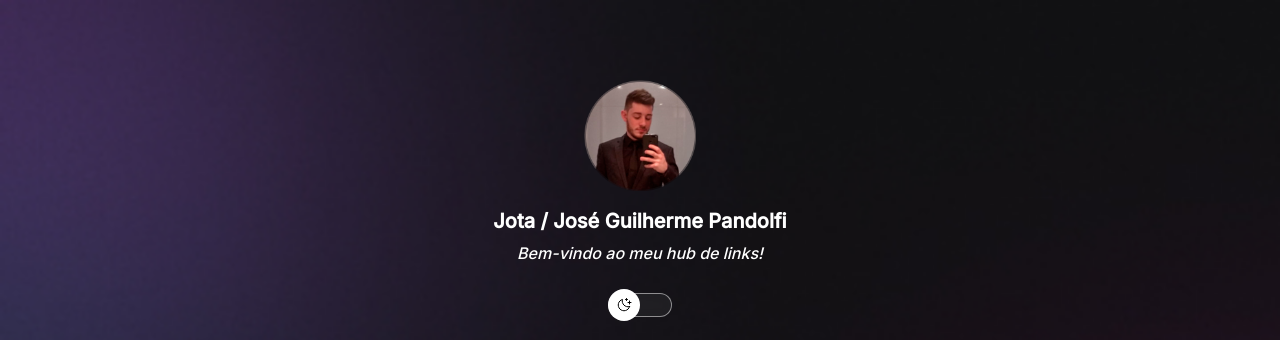
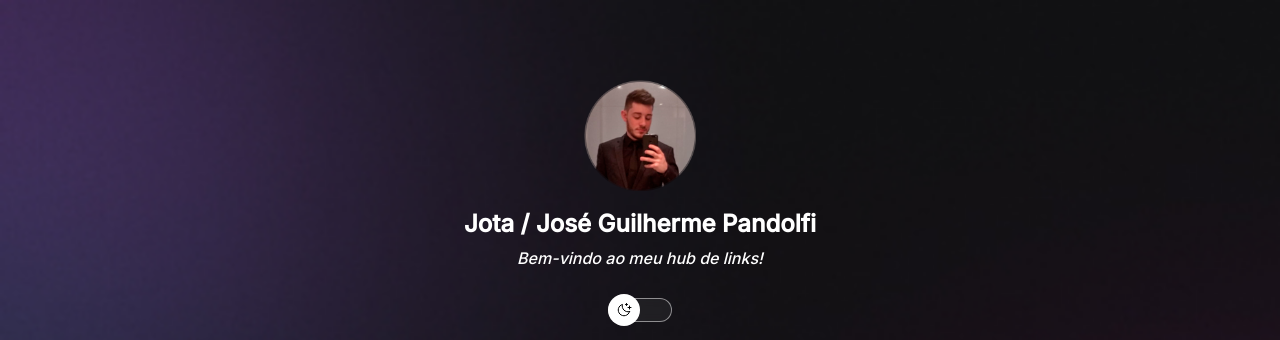
Before and after one commit to jgpandolfi/Hub-de-links, a plain HTML site: page index.html in a window 1280 px wide. Shown: the top 340 px of the page. Drawn offline with nearby package versions, Linux system fonts and the light colour scheme.

Commit message:
Função clamp adicionada ao font-size do h1

```diff
--- a/style.css
+++ b/style.css
@@ -185,7 +185,7 @@ footer {
 }
 
 h1 {
-  font-size: 20px;
+  font-size: clamp(1em, 1em + 1vw, 1.5em);
   margin-top: 14px;
 }
 
```
